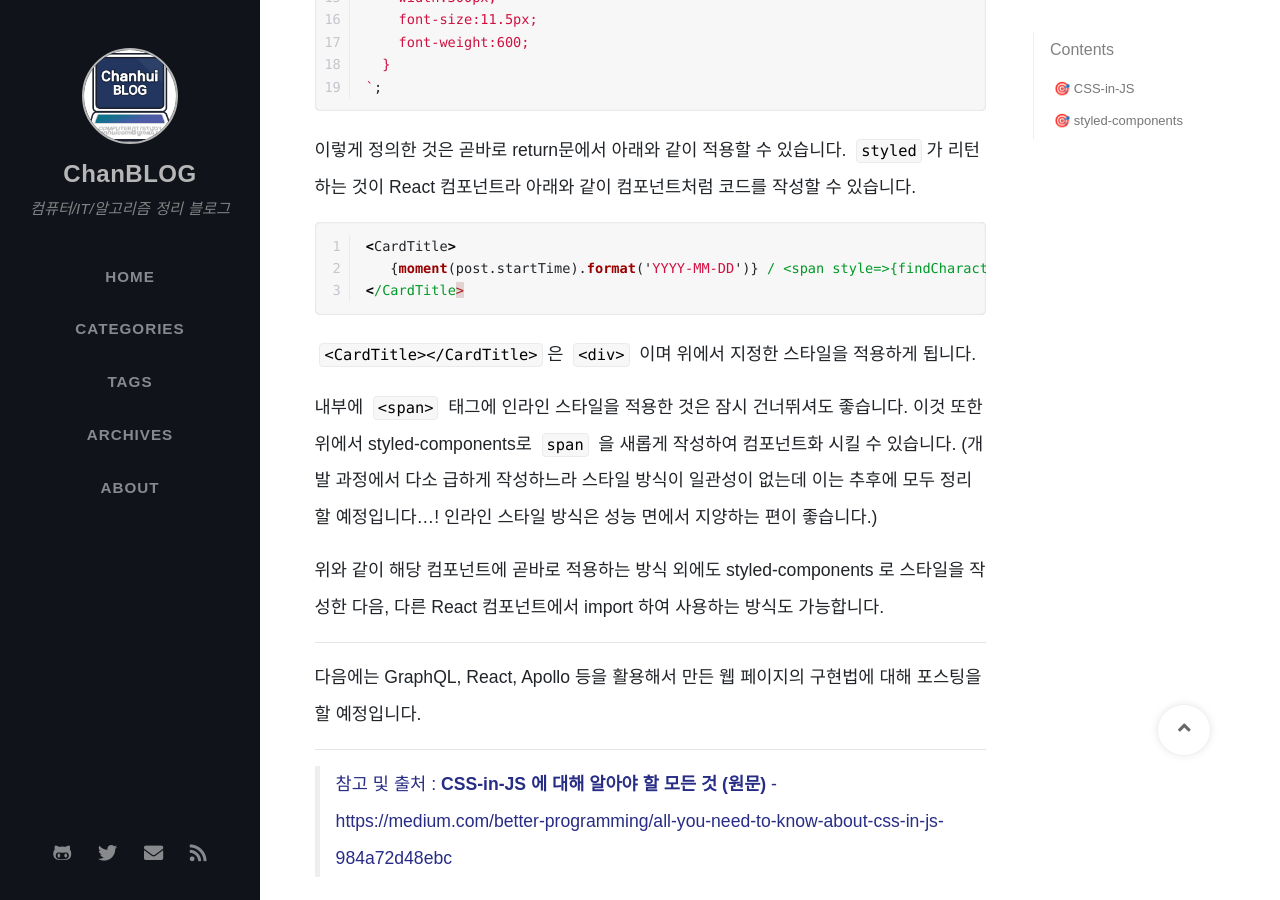
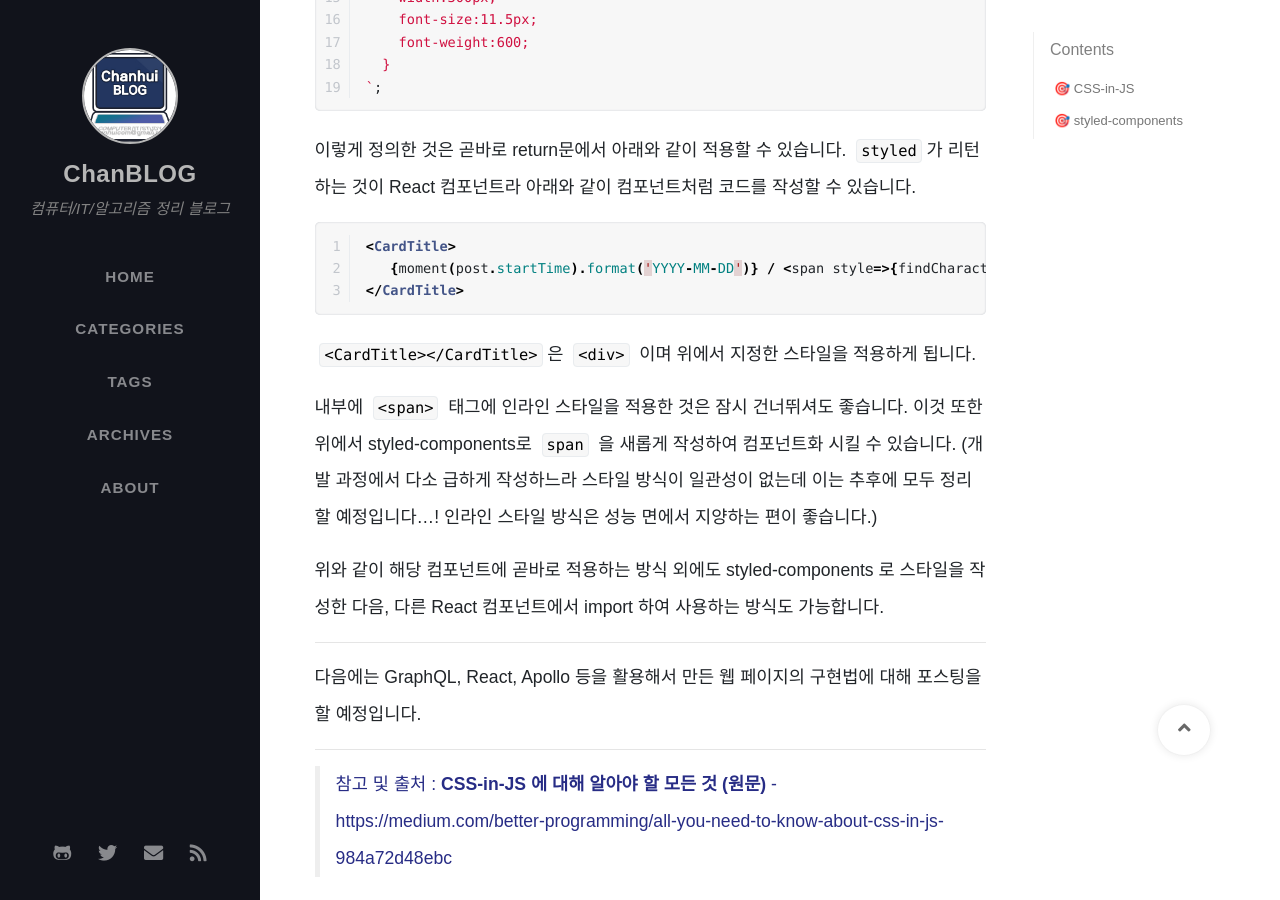
Before and after one commit to ChanhuiSeok/chanhuiseok.github.io, a Jekyll site: the page built from _posts/2020-10-08-web-6.md, in a window 1280 px wide and 900 px high, scrolled down 4235 px. Built offline with Jekyll 4.4.1, drawn with Linux system fonts in a browser that asks for light colours; nearby versions of some CDN libraries; some web fonts are replaced; comment, search, counter and statistics services are not loaded.

Commit message:
코드 안보이는 것 수정

````diff
--- a/_posts/2020-10-08-web-6.md
+++ b/_posts/2020-10-08-web-6.md
@@ -167,7 +167,7 @@ const CardTitle = styled.div`
 
 이렇게 정의한 것은 곧바로 return문에서 아래와 같이 적용할 수 있습니다. `styled`가 리턴하는 것이 React 컴포넌트라 아래와 같이 컴포넌트처럼 코드를 작성할 수 있습니다.
 
-```javascript
+```java
 <CardTitle>
    {moment(post.startTime).format('YYYY-MM-DD')} / <span style={{ color: '#FCD968' }}>{findCharacterName(post.character)}</span> 착용 / <span style={{ color: '#61E9B4' }}> {findKartName(post.player.kart)} </span>탑승
 </CardTitle>
````
